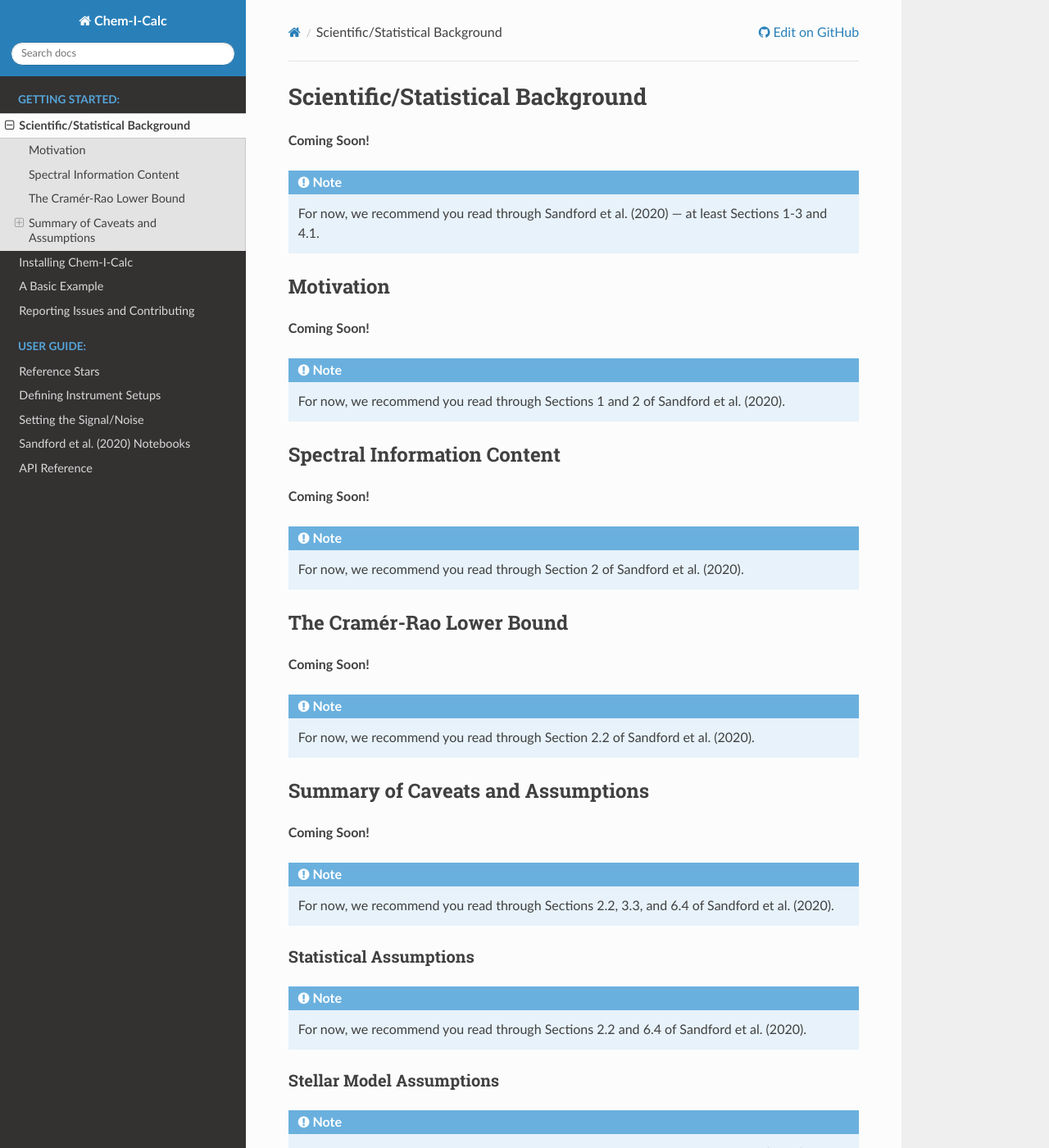
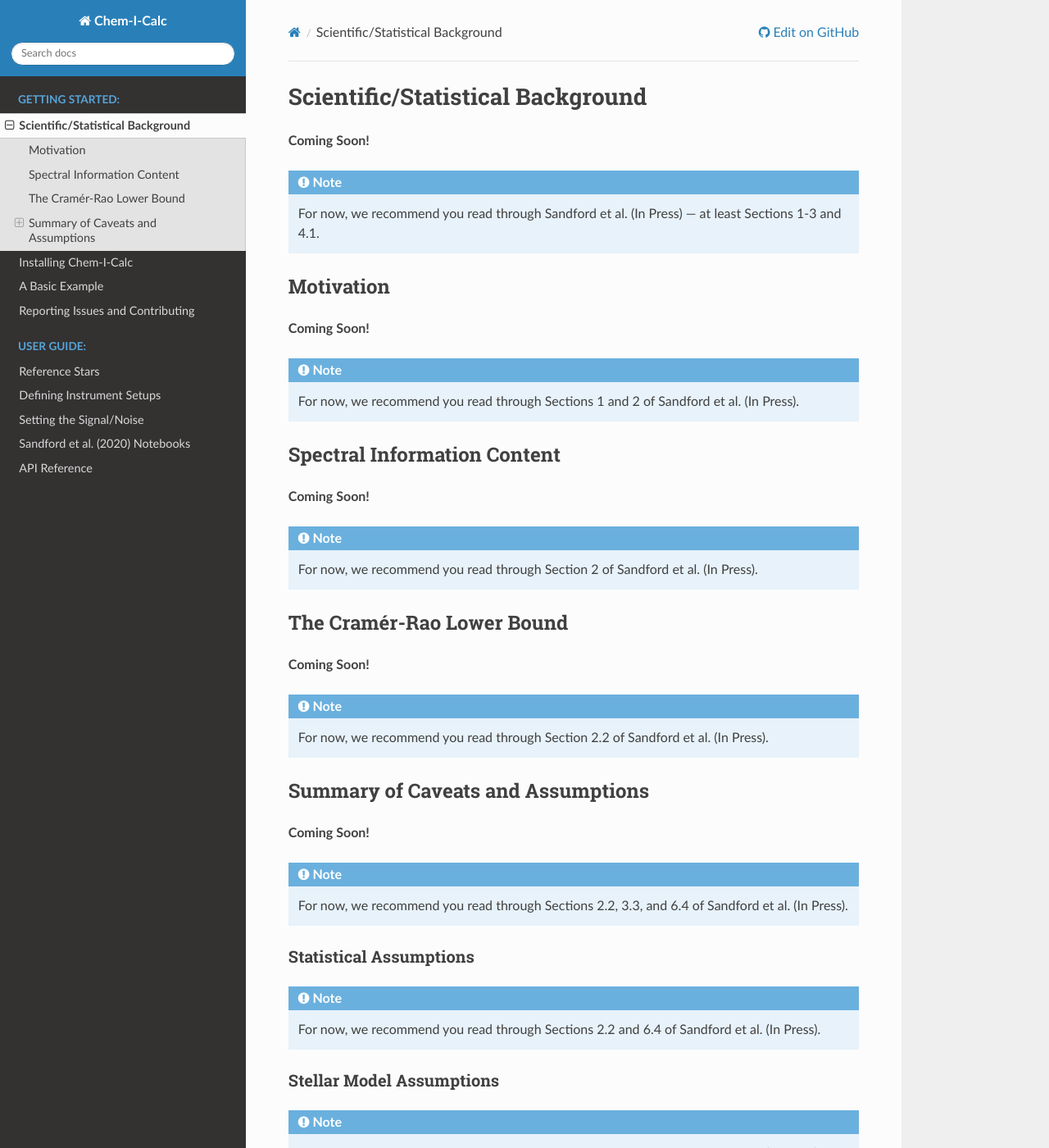
Before and after one commit to NathanSandford/Chem-I-Calc, a Sphinx documentation site: the page built from docs/intro/background.rst, in a window 1280 px wide and 1400 px high. Shown: the whole window at 82% size. Built offline with Sphinx 7.4.7 and the Read the Docs theme 2.0.0, drawn with Linux system fonts in a browser that asks for light colours; pages that are not in the unit, such as notebooks, are missing from menus; some of the changed text lies outside the part shown.

Commit message:
In Press

```diff
--- a/docs/intro/background.rst
+++ b/docs/intro/background.rst
@@ -5,14 +5,14 @@ Scientific/Statistical Background
 
 **Coming Soon!**
 
-.. note:: For now, we recommend you read through Sandford et al. (2020) --- at least Sections 1-3 and 4.1.
+.. note:: For now, we recommend you read through Sandford et al. (In Press) --- at least Sections 1-3 and 4.1.
 
 Motivation
 ----------
 
 **Coming Soon!**
 
-.. note:: For now, we recommend you read through Sections 1 and 2 of Sandford et al. (2020).
+.. note:: For now, we recommend you read through Sections 1 and 2 of Sandford et al. (In Press).
 
 ..  _info-content:
 
@@ -21,33 +21,33 @@ Spectral Information Content
 
 **Coming Soon!**
 
-.. note:: For now, we recommend you read through Section 2 of Sandford et al. (2020).
+.. note:: For now, we recommend you read through Section 2 of Sandford et al. (In Press).
 
 The Cramér-Rao Lower Bound
 --------------------------
 
 **Coming Soon!**
 
-.. note:: For now, we recommend you read through Section 2.2 of Sandford et al. (2020).
+.. note:: For now, we recommend you read through Section 2.2 of Sandford et al. (In Press).
 
 Summary of Caveats and Assumptions
 ----------------------------------
 
 **Coming Soon!**
 
-.. note:: For now, we recommend you read through Sections 2.2, 3.3, and 6.4 of Sandford et al. (2020).
+.. note:: For now, we recommend you read through Sections 2.2, 3.3, and 6.4 of Sandford et al. (In Press).
 
 Statistical Assumptions
 +++++++++++++++++++++++
 
-.. note:: For now, we recommend you read through Sections 2.2 and 6.4 of Sandford et al. (2020).
+.. note:: For now, we recommend you read through Sections 2.2 and 6.4 of Sandford et al. (In Press).
 
 Stellar Model Assumptions
 +++++++++++++++++++++++++
 
-.. note:: For now, we recommend you read through Sections 3.3 and 6.4 of Sandford et al. (2020).
+.. note:: For now, we recommend you read through Sections 3.3 and 6.4 of Sandford et al. (In Press).
 
 Instrument Assumptions
 ++++++++++++++++++++++
 
-.. note:: For now, we recommend you read through Sections 3.3 and 6.4 of Sandford et al. (2020).
+.. note:: For now, we recommend you read through Sections 3.3 and 6.4 of Sandford et al. (In Press).
```
